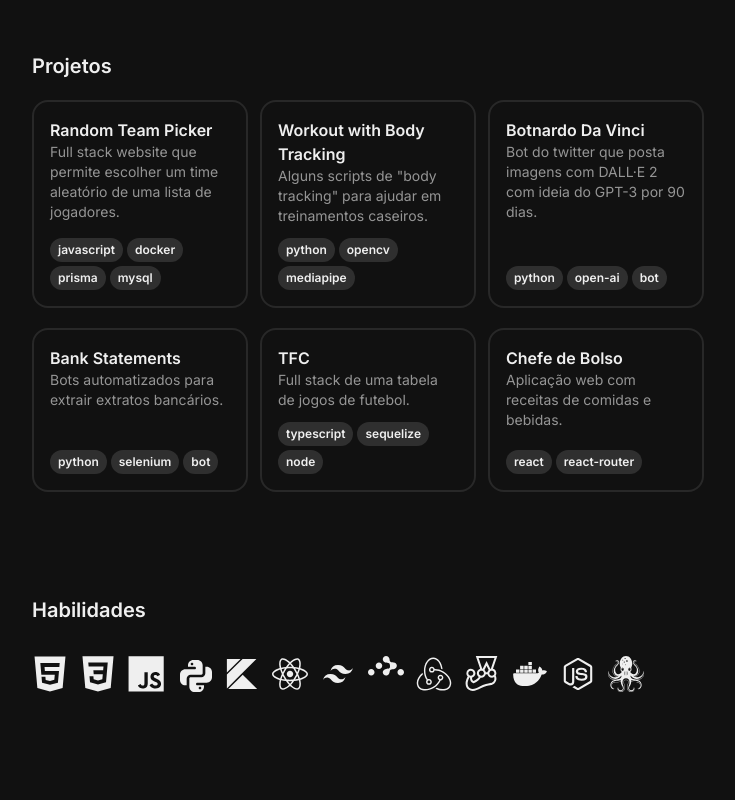
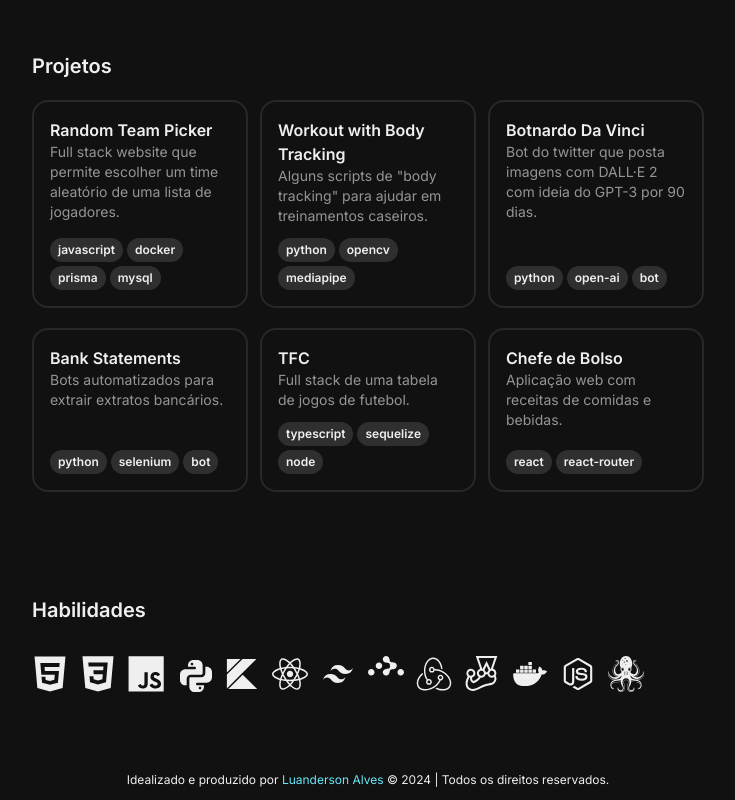
Before and after one commit to luandersonalvesdev/portfolio, a React (Vite) app: page / in a window 1280 px wide. Shown: the part 754-1554 px from the top of the page, without its empty margins (272-1007 px from the left). Before the commit the page ends 1526 px from the top, so only its background shows below. Built offline with nearby package versions, Linux system fonts and the light colour scheme; no server answers.

Commit message:
feat: footer added

```diff
--- /dev/null
+++ b/src/components/Footer.jsx
@@ -0,0 +1,9 @@
+export default function Footer() {
+  return (
+    <footer className="mt-20 mb-3 flex justify-center">
+      <span className="text-xs dark:text-main-white-dark">
+        Idealizado e produzido por <a className="text-cyan-300 hover:underline" href="https://www.linkedin.com/in/luandersonalvesdev" target="_blank">Luanderson Alves</a> © 2024 | Todos os direitos reservados.
+      </span>
+    </footer>
+  )
+}
--- a/src/components/Skills.jsx
+++ b/src/components/Skills.jsx
@@ -2,7 +2,7 @@ import skills from "../data/skills"
 
 export default function Skills() {
   return (
-    <section id="skills" className="md:pt-24 mb-20 pt-16 w-full">
+    <section id="skills" className="md:pt-24 pt-16 w-full">
       <h2 className="font-semibold dark:text-main-white-dark md:text-xl text-lg">Habilidades</h2>
       <ul className="mt-8 flex flex-wrap dark:text-main-white-dark w-full gap-3">
         {
--- a/src/pages/Home/index.jsx
+++ b/src/pages/Home/index.jsx
@@ -3,6 +3,7 @@ import Skills from "../../components/Skills";
 import Header from "../../components/Header";
 import Profile from "../../components/Profile";
 import Projects from "../../components/Projects";
+import Footer from "../../components/Footer";
 
 
 export default function Home() {
@@ -20,6 +21,7 @@ export default function Home() {
       <About />
       <Projects />
       <Skills />
+      <Footer />
     </main>
   );
 }
```
